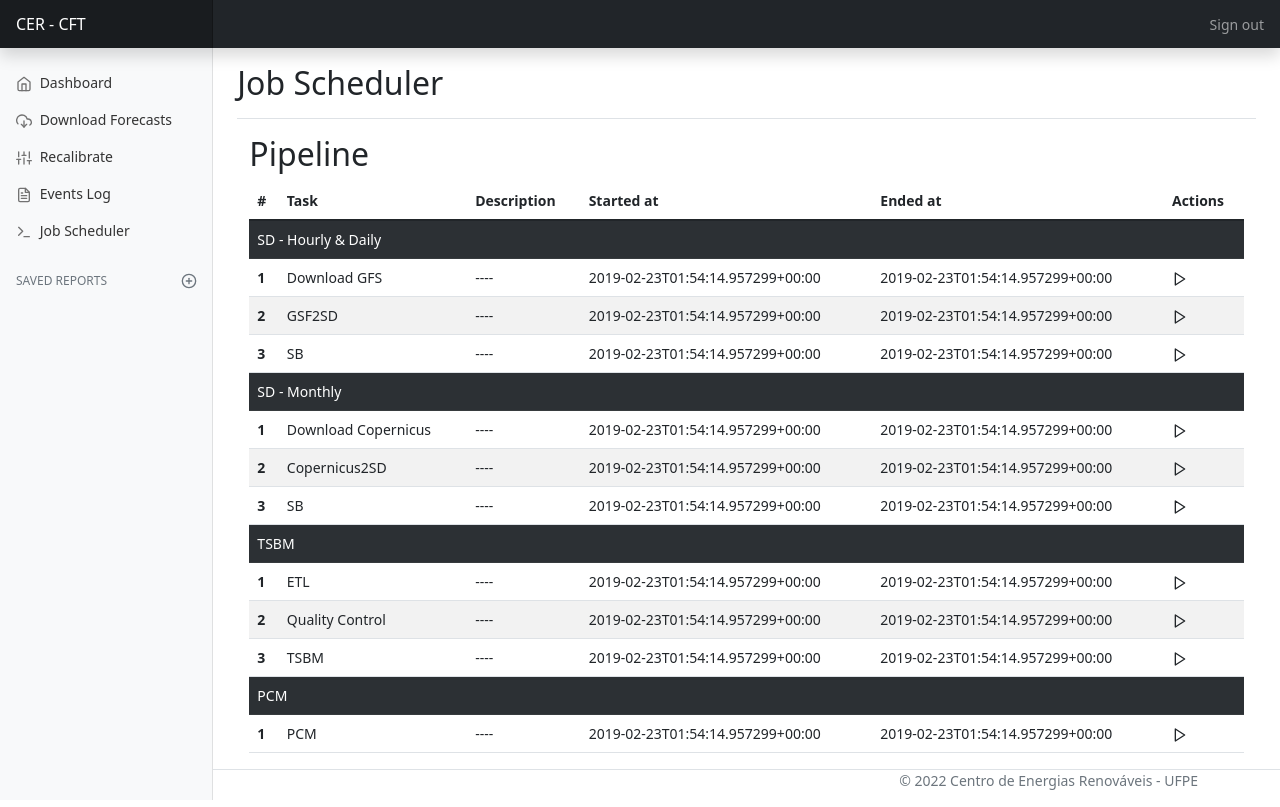
After one commit to mgrb/web_gear_sample, a Python web app: template web_gear_sample/domain/job_scheduler/templates/job_manager.html.j2 in a window 1280 px wide. The commit adds this page. Run offline with Jinja, Linux system fonts and the light colour scheme; the template is opened without the code that fills it, so the values that code supplies are empty.

Commit message:
:art:  Formating Jinja

```diff
--- a/settings.toml
+++ b/settings.toml
@@ -3,7 +3,8 @@ DEBUG = false
 # SQLALCHEMY_DATABASE_URI = 'sqlite:///development.db'
 EXTENSIONS = [
     "web_gear_sample.domain.dashboard:init_app",
-    "web_gear_sample.domain.login:init_app"
+    "web_gear_sample.domain.login:init_app",
+    "web_gear_sample.domain.job_scheduler:init_app"
 ]
 
 [development]
--- a/web_gear_sample/domain/dashboard/dashboard.py
+++ b/web_gear_sample/domain/dashboard/dashboard.py
@@ -12,4 +12,4 @@ def main_page():
     """
     Render template
     """
-    return render_template('dashboard.html')
+    return render_template('dashboard.html.j2')
--- /dev/null
+++ b/web_gear_sample/domain/job_scheduler/templates/job_manager.html.j2
@@ -0,0 +1,115 @@
+{% extends 'base_page.html.j2' %}
+
+{% block title  %}Job Scheduler{% endblock title  %}
+
+{% block content %}
+<div class="container-fluid">
+    <h2>Pipeline</h2>
+    <table class="table table-striped">
+        <thead>
+            <tr>
+                <th scope="col">#</th>
+                <th scope="col">Task</th>
+                <th scope="col">Description</th>
+                <th scope="col">Started at</th>
+                <th scope="col">Ended at</th>
+                <th scope="col">Actions</th>
+            </tr>
+        </thead>
+        <tbody class="table-group-divider">
+            <tr>
+                <td class="table-dark" colspan='6'>SD - Hourly & Daily</td>
+            </tr>
+            <tr>
+                <th scope="row">1</th>
+                <td>Download GFS</td>
+                <td> ---- </td>
+                <td>2019-02-23T01:54:14.957299+00:00</td>
+                <td>2019-02-23T01:54:14.957299+00:00</td>
+                <td><i data-feather="play"></i></td>
+            </tr>
+            <tr>
+                <th scope="row">2</th>
+                <td>GSF2SD</td>
+                <td> ---- </td>
+                <td>2019-02-23T01:54:14.957299+00:00</td>
+                <td>2019-02-23T01:54:14.957299+00:00</td>
+                <td><i data-feather="play"></i></td>
+            </tr>
+            <tr>
+                <th scope="row">3</th>
+                <td>SB</td>
+                <td> ---- </td>
+                <td>2019-02-23T01:54:14.957299+00:00</td>
+                <td>2019-02-23T01:54:14.957299+00:00</td>
+                <td><i data-feather="play"></i></td>
+            </tr>
+            <tr>
+                <td class="table-dark" colspan='6'>SD - Monthly</td>
+            </tr>
+            <tr>
+                <th scope="row">1</th>
+                <td>Download Copernicus</td>
+                <td> ---- </td>
+                <td>2019-02-23T01:54:14.957299+00:00</td>
+                <td>2019-02-23T01:54:14.957299+00:00</td>
+                <td><i data-feather="play"></i></td>
+            </tr>
+            <tr>
+                <th scope="row">2</th>
+                <td>Copernicus2SD</td>
+                <td> ---- </td>
+                <td>2019-02-23T01:54:14.957299+00:00</td>
+                <td>2019-02-23T01:54:14.957299+00:00</td>
+                <td><i data-feather="play"></i></td>
+            </tr>
+            <tr>
+                <th scope="row">3</th>
+                <td>SB</td>
+                <td> ---- </td>
+                <td>2019-02-23T01:54:14.957299+00:00</td>
+                <td>2019-02-23T01:54:14.957299+00:00</td>
+                <td><i data-feather="play"></i></td>
+            </tr>
+            <tr>
+                <td class="table-dark" colspan='6'>TSBM</td>
+            </tr>
+            <tr>
+                <th scope="row">1</th>
+                <td>ETL</td>
+                <td> ---- </td>
+                <td>2019-02-23T01:54:14.957299+00:00</td>
+                <td>2019-02-23T01:54:14.957299+00:00</td>
+                <td><i data-feather="play"></i></td>
+            </tr>
+            <tr>
+                <th scope="row">2</th>
+                <td>Quality Control</td>
+                <td> ---- </td>
+                <td>2019-02-23T01:54:14.957299+00:00</td>
+                <td>2019-02-23T01:54:14.957299+00:00</td>
+                <td><i data-feather="play"></i></td>
+            </tr>
+            <tr>
+                <th scope="row">3</th>
+                <td>TSBM</td>
+                <td> ---- </td>
+                <td>2019-02-23T01:54:14.957299+00:00</td>
+                <td>2019-02-23T01:54:14.957299+00:00</td>
+                <td><i data-feather="play"></i></td>
+            </tr>
+            <tr>
+                <td class="table-dark" colspan='6'>PCM</td>
+            </tr>
+            <tr>
+                <th scope="row">1</th>
+                <td>PCM</td>
+                <td> ---- </td>
+                <td>2019-02-23T01:54:14.957299+00:00</td>
+                <td>2019-02-23T01:54:14.957299+00:00</td>
+                <td><i data-feather="play"></i></td>
+            </tr>
+        </tbody>
+    </table>
+</div>
+{% endblock content %}
--- a/web_gear_sample/domain/login/login.py
+++ b/web_gear_sample/domain/login/login.py
@@ -12,4 +12,4 @@ def main_page():
     """
     Render template
     """
-    return render_template('login.html')
+    return render_template('login.html.j2')
--- a/web_gear_sample/templates/base_page.html
+++ b/web_gear_sample/templates/base_page.html.j2
@@ -1,3 +1,4 @@
+{% set title_s %}{% block title %}HOME{% endblock %}{% endset %}
 <!DOCTYPE html>
 <html lang="pt-br">
 
@@ -6,7 +7,7 @@
     <meta name="viewport" content="width=device-width, initial-scale=1" />
     <meta name="description" content="" />
     <meta name="author" content="CEF" />
-    <title>CER/UFPE - CFT - {% block title %}{% endblock %} </title>
+    <title>CER/UFPE - CFT - {{ title_s }} </title>
     <link rel="shortcut icon" type="image/x-icon" href="/static/favicons/favicon.ico">
     <link href="https://cdn.jsdelivr.net/npm/bootstrap@5.2.0/dist/css/bootstrap.min.css" rel="stylesheet"
         integrity="sha384-gH2yIJqKdNHPEq0n4Mqa/HGKIhSkIHeL5AyhkYV8i59U5AR6csBvApHHNl/vI1Bx" crossorigin="anonymous" />
@@ -15,19 +16,36 @@
 </head>
 
 <body>
-    {% include 'header_inc.html' %}
+    {% include 'header_inc.html.j2' %}
     <div class="container-fluid">
         <div class="row">
             <nav id="sidebarMenu" class="col-md-3 col-lg-2 d-md-block bg-light sidebar collapse">
-                {% include 'side_bar_inc.html' %}
+                {% include 'side_bar_inc.html.j2' %}
             </nav>
             <main class="col-md-9 ms-sm-auto col-lg-10 px-md-4">
+            <div class="d-flex justify-content-between flex-wrap flex-md-nowrap align-items-center pt-3 pb-2 mb-3 border-bottom">
+                <h1 class="h2">{{ title_s }}</h1>
+                <!-- <div class="btn-toolbar mb-2 mb-md-0">
+                    <div class="btn-group me-2">
+                        <button type="button" class="btn btn-sm btn-outline-secondary">
+                            Share
+                        </button>
+                        <button type="button" class="btn btn-sm btn-outline-secondary">
+                            Export
+                        </button>
+                    </div>
+                    <button type="button" class="btn btn-sm btn-outline-secondary dropdown-toggle">
+                        <span data-feather="calendar" class="align-text-bottom"></span>
+                        This week
+                    </button>
+                </div> -->
+            </div>
                 {# ------------ PAGE CONTENT PLACE HOLD ---------- #}
                 {% block content %}{% endblock %}
             </main>
         </div>
     </div>
-    {% include 'footer_inc.html' %}
+    {% include 'footer_inc.html.j2' %}
     <script src="https://cdn.jsdelivr.net/npm/bootstrap@5.2.0/dist/js/bootstrap.bundle.min.js"
         integrity="sha384-A3rJD856KowSb7dwlZdYEkO39Gagi7vIsF0jrRAoQmDKKtQBHUuLZ9AsSv4jD4Xa"
         crossorigin="anonymous"></script>
--- a/web_gear_sample/templates/side_bar_inc.html
+++ b/web_gear_sample/templates/side_bar_inc.html.j2
@@ -1,7 +1,7 @@
 <div class="position-sticky pt-3 sidebar-sticky">
     <ul class="nav flex-column">
         <li class="nav-item">
-            <a class="nav-link" aria-current="page" href="/">
+            <a class="nav-link" href="/dashboard">
                 <span data-feather="home" class="align-text-bottom"></span>
                 Dashboard
             </a>
@@ -24,6 +24,12 @@
                 Events Log
             </a>
         </li>
+        <li class="nav-item">
+            <a class="nav-link" href="/scheduler">
+                <span data-feather="terminal" class="align-text-bottom"></span>
+                Job Scheduler
+            </a>
+        </li>
     </ul>
 
     <h6
```
Also changed, not shown: web_gear_sample/domain/dashboard/templates/dashboard.html.j2 (renamed from web_gear_sample/domain/dashboard/templates/dashboard.html, +3 -19 lines), web_gear_sample/domain/job_scheduler/__init__.py (added, +12 -0 lines), web_gear_sample/domain/job_scheduler/job_scheduler.py (added, +14 -0 lines), web_gear_sample/domain/login/templates/login.html.j2 (renamed from web_gear_sample/domain/login/templates/login.html), web_gear_sample/templates/footer_inc.html.j2 (renamed from web_gear_sample/templates/footer_inc.html), web_gear_sample/templates/header_inc.html.j2 (renamed from web_gear_sample/templates/header_inc.html).
